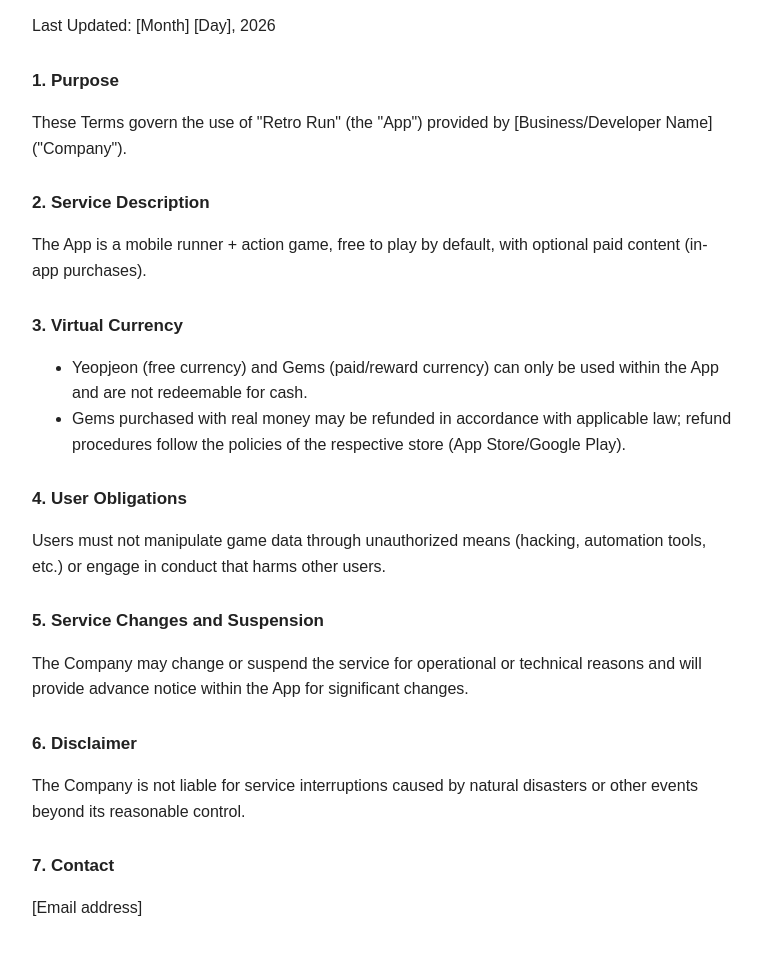
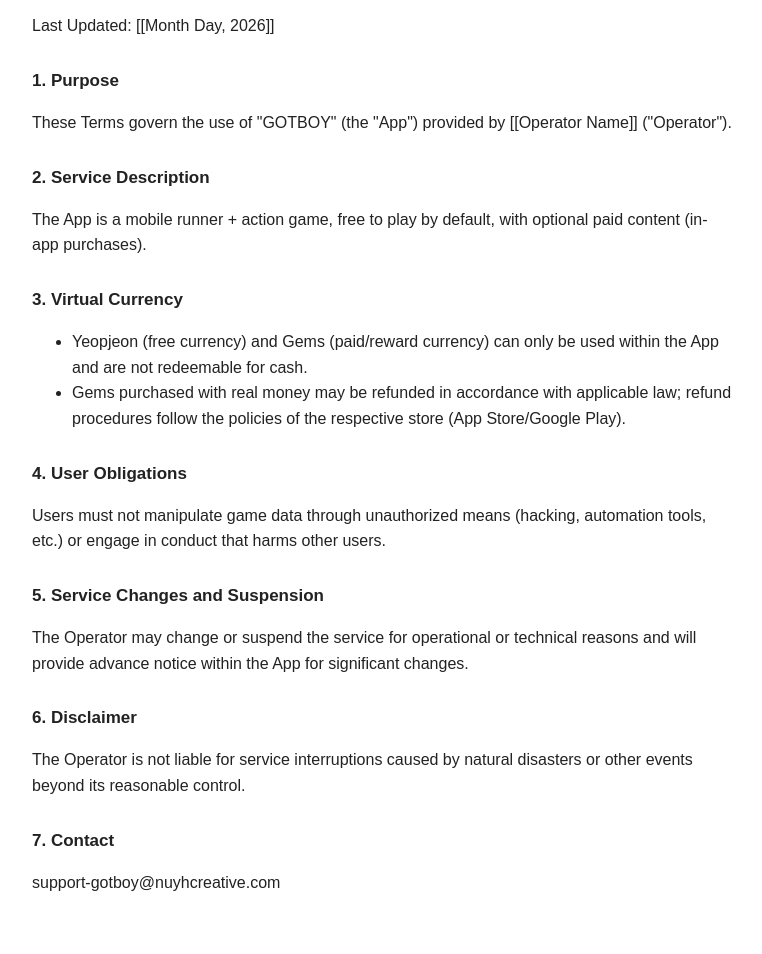
Before and after one commit to NUYH-music/retro_run_legal, a plain HTML site: page terms_en.html in a window 1280 px wide. Shown: the part 78-1032 px from the top of the page, without its empty margins (258-1020 px from the left). Drawn offline with Linux system fonts and the light colour scheme.

Commit message:
Update terms for GOTBOY

```diff
--- a/terms_en.html
+++ b/terms_en.html
@@ -2,7 +2,7 @@
 <html lang="en">
 <head>
 <meta charset="UTF-8">
-<title>Terms of Service - Retro Run</title>
+<title>Terms of Service - GOTBOY</title>
 <meta name="viewport" content="width=device-width, initial-scale=1">
 <style>
   body { font-family: sans-serif; max-width: 700px; margin: 40px auto; padding: 0 20px; line-height: 1.6; color: #222; }
@@ -12,10 +12,10 @@
 </head>
 <body>
 <h1>Terms of Service</h1>
-<p>Last Updated: [Month] [Day], 2026</p>
+<p>Last Updated: [[Month Day, 2026]]</p>
 
 <h2>1. Purpose</h2>
-<p>These Terms govern the use of "Retro Run" (the "App") provided by [Business/Developer Name] ("Company").</p>
+<p>These Terms govern the use of "GOTBOY" (the "App") provided by [[Operator Name]] ("Operator").</p>
 
 <h2>2. Service Description</h2>
 <p>The App is a mobile runner + action game, free to play by default, with optional paid content (in-app purchases).</p>
@@ -30,12 +30,12 @@
 <p>Users must not manipulate game data through unauthorized means (hacking, automation tools, etc.) or engage in conduct that harms other users.</p>
 
 <h2>5. Service Changes and Suspension</h2>
-<p>The Company may change or suspend the service for operational or technical reasons and will provide advance notice within the App for significant changes.</p>
+<p>The Operator may change or suspend the service for operational or technical reasons and will provide advance notice within the App for significant changes.</p>
 
 <h2>6. Disclaimer</h2>
-<p>The Company is not liable for service interruptions caused by natural disasters or other events beyond its reasonable control.</p>
+<p>The Operator is not liable for service interruptions caused by natural disasters or other events beyond its reasonable control.</p>
 
 <h2>7. Contact</h2>
-<p>[Email address]</p>
+<p>support-gotboy@nuyhcreative.com</p>
 </body>
 </html>
```
